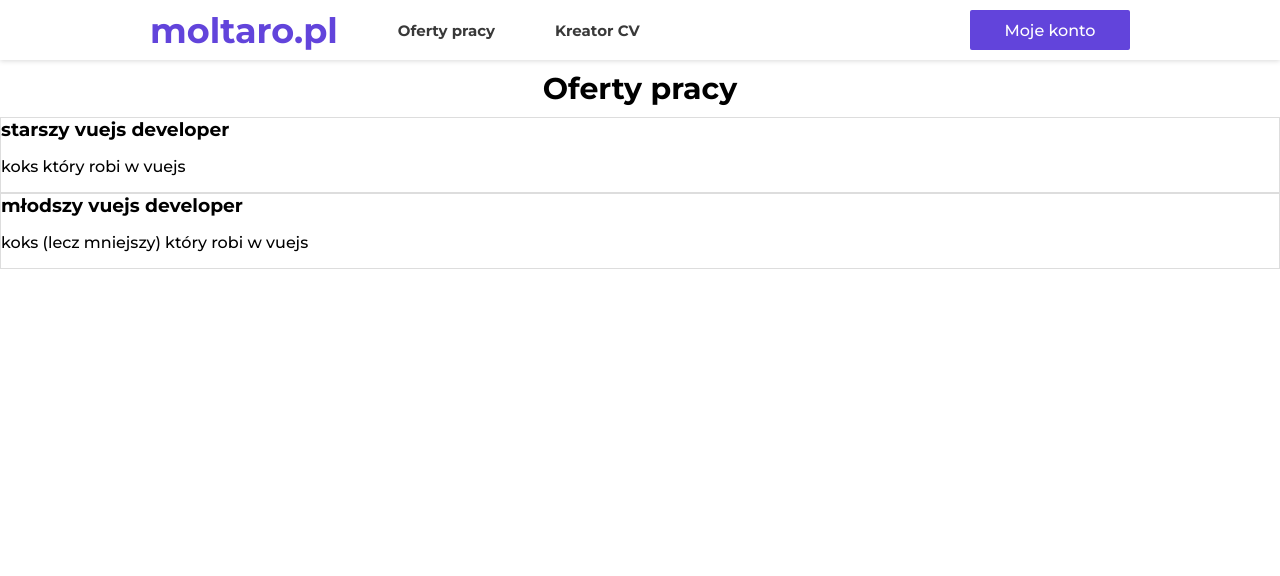
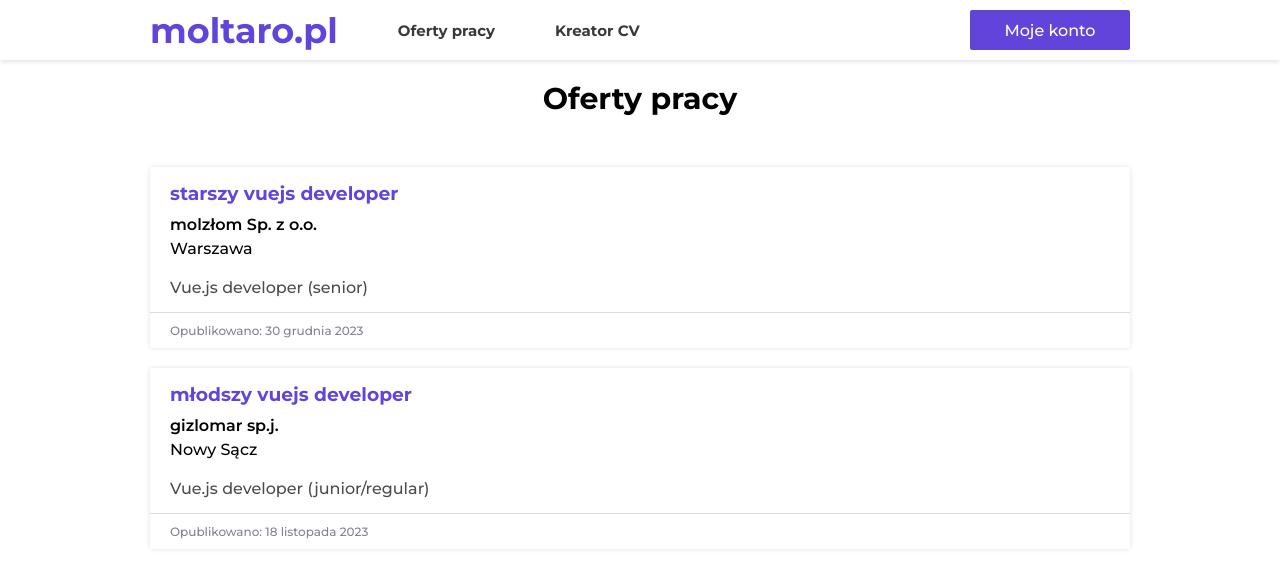
Before and after one commit to Uzyxen/system-ogloszeniowy, a Vue app: page /oferty in a window 1280 px wide. Shown: the top 576 px of the page. Built offline with nearby package versions, Linux system fonts and the light colour scheme; no server answers; the HTML template or start-up script is replaced by a standard one.

Commit message:
Simple styled offers view

```diff
--- a/src/views/CVCreator.vue
+++ b/src/views/CVCreator.vue
@@ -160,7 +160,7 @@
     }
 
     #cv #short{
-        background-color: #97B2E6;
+        background-color: #7292ce;
         height: calc(100% - 30px);
         width: 120px;
         padding: 15px;
--- a/src/views/JobOffers.vue
+++ b/src/views/JobOffers.vue
@@ -1,11 +1,21 @@
 <template>
-    <div>
+    <div id="root">
         <h2>Oferty pracy</h2>
 
         <div id="offers">
             <div class="offer" v-for="offer in offers" :key="offer.id" @click="showOfferDetail(offer.id)">
-                <h3>{{ offer.title }}</h3>
-                <p>{{ offer.description }}</p>
+                <div class="offer-content">
+                    <h3>{{ offer.title }}</h3>
+                    <p class="company">{{ offer.company }}</p>
+                    <p class="location">{{ offer.location }}</p>
+                    <p class="position">{{ offer.position }}</p>
+                </div>
+
+                <div class="offer-bottom">
+                    <p>
+                        Opublikowano: {{ offer.date }}
+                    </p>
+                </div>
             </div>
         </div>
     </div>
@@ -19,12 +29,18 @@
                     {
                         id: 1,
                         title: 'starszy vuejs developer',
-                        description: 'koks który robi w vuejs'
+                        company: 'molzłom Sp. z o.o.',
+                        location: 'Warszawa',
+                        position: 'Vue.js developer (senior)',
+                        date: '30 grudnia 2023'
                     },
                     {
                         id: 2,
                         title: 'młodszy vuejs developer',
-                        description: 'koks (lecz mniejszy) który robi w vuejs'
+                        company: 'gizlomar sp.j.',
+                        location: 'Nowy Sącz',
+                        position: 'Vue.js developer (junior/regular)',
+                        date: '18 listopada 2023'
                     },
                 ]
             }
@@ -37,16 +53,71 @@
     }
 </script>
 
-<style>
+<style scoped>
+    #root{
+        padding: 0 150px;
+    }
+
     h2{
         text-align: center;
         font-size: 30px;
-        padding: 10px;
+        padding: 20px 0 50px 0;
+    }
+
+    #offers{
+        display: flex;
+        flex-direction: column;
+        gap: 20px;
     }
 
     .offer{
         cursor: pointer;
-        border: 1px solid #DDD;
+        box-shadow: 0 0 5px rgba(0,0,0,.12);
+        border-radius: 2px;
+    }
+
+    .offer .offer-content{
+        padding: 15px 20px;
+    }
+
+    .offer .offer-bottom{
+        border-top: 1px solid #DDD;
+    }
+
+    .offer .offer-bottom p{
+        font-size: 12px;
+        padding: 10px 20px;
+        color: #848191;
+    }
+
+    .offer h3{
+        color: #6244DB;
+    }
+
+    .offer p{
+        margin: 0;
+    }
+
+    p.company{
+        font-weight: 600;
+        margin-top: 10px;
+
+    }
+
+    p.location{
+        margin-top: 5px;
+    }
+
+    p.position{
+        margin-top: 20px;
+        opacity: 0.7;
+    }
+
+    @media (min-width: 1920px){
+        #root{
+            max-width: 1440px;
+            margin: 0 auto;
+        }
     }
 
 </style>
```
